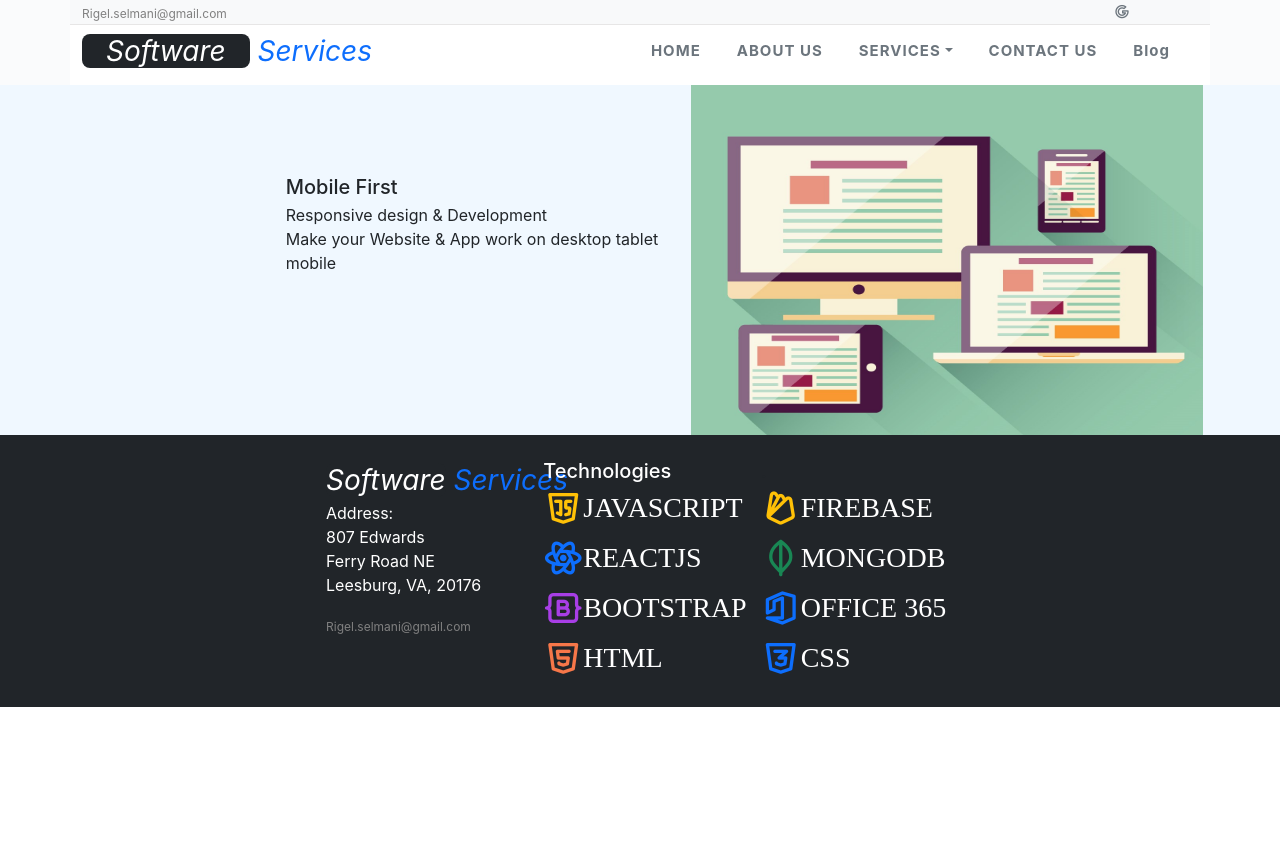
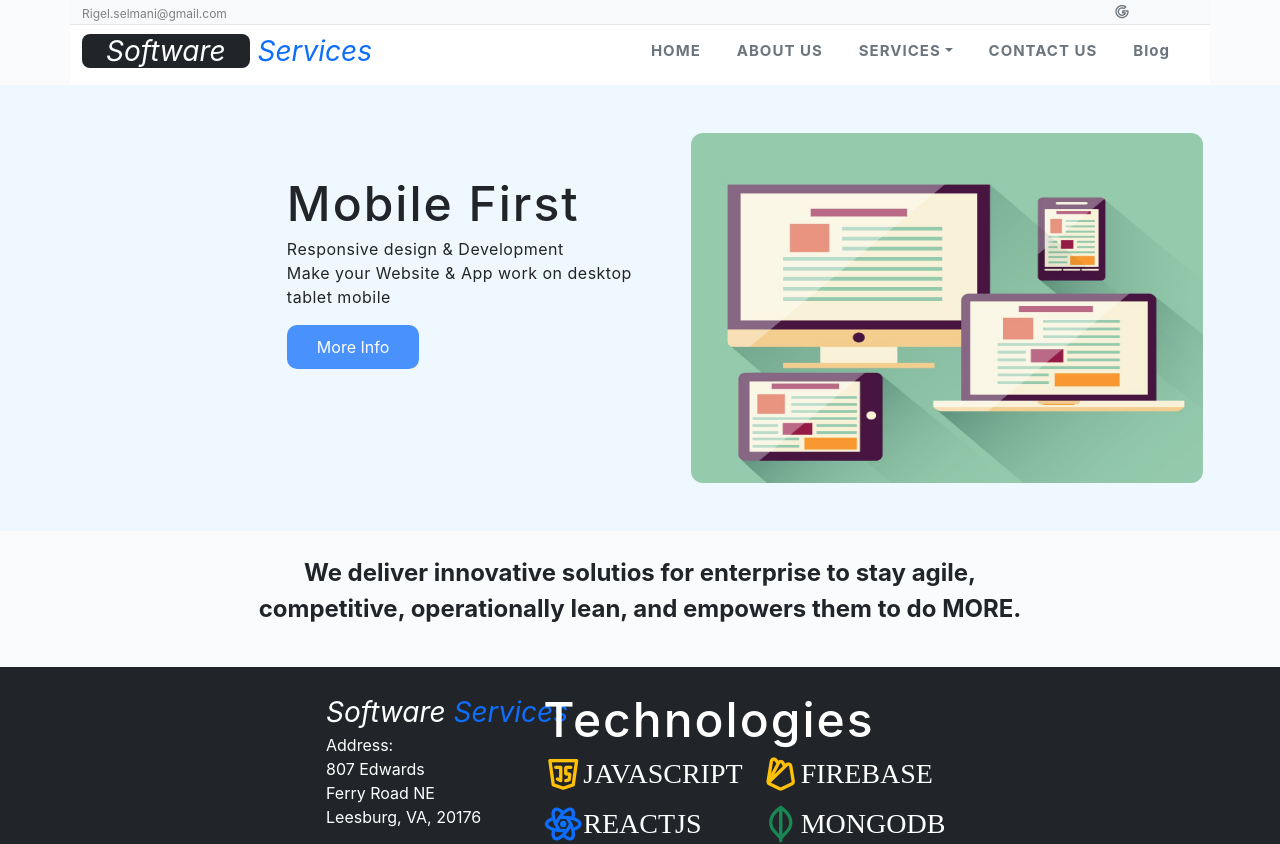
Before and after one commit to rigelselmani/software, a JavaScript app: page / in a window 1280 px wide. Shown: the top 844 px of the page. Before the commit the page ends 800 px from the top, so only its background shows below. Built offline with nearby package versions, Linux system fonts and the light colour scheme; the HTML template or start-up script is replaced by a standard one; a web font is replaced by a local one.

Commit message:
info button & p

```diff
--- a/src/pages/home/Home.css
+++ b/src/pages/home/Home.css
@@ -1,6 +1,23 @@
 .home-content{
     background-color: aliceblue;
 }
-.card-img-top{
-
+.card-title{
+    font-size: 48px;
+    letter-spacing: 2px;
 }
+.p-text{
+    letter-spacing: .5px;
+}
+.card-img-top {
+    border-radius: 12px;
+   }
+.info-btn{
+    border: none;
+    border-radius: 10px;
+    background-color: rgb(73, 145, 252);
+    padding: 10px 30px;
+    color: white;
+}
+.home-p-inovative{
+    font-weight: bold;
+}
--- a/src/pages/home/Home.js
+++ b/src/pages/home/Home.js
@@ -4,17 +4,21 @@ import logo from "../../images/reponsive-design.jpg"
 export default function Home(){
 
     return(
+      <div>
         <div className="home-content d-flex flex-row justify-content-center">
             <div className="home-section text-start" style={{width: "48%",margin:"90px 0 0 0"}}>
-              <div className="" style={{marginLeft:"34%"}}>
-                <h5 className="card-title mb-1">Mobile First</h5>
-                <p className="home-text mb-0">Responsive design & Development</p>
-                <p className="home-text">Make your Website & App work on desktop tablet mobile</p>
+              <div className="" style={{marginLeft:"42%"}}>
+                <h5 className="card-title mb-1 ">Mobile First</h5>
+                <p className="p-text mb-0">Responsive design & Development</p>
+                <p className="p-text">Make your Website & App work on desktop tablet mobile</p>
+                <button className="info-btn">More Info</button>
               </div>
             </div>
-            <div className="" style={{ width: "40%"}}>
+            <div className="responsive-section-img m-5" style={{ width: "40%"}}>
             <img src={logo} className="card-img-top" alt="home-img" style={{ width: "100%", height:"350px"}} />
             </div>
         </div>
+        <p className=" home-p-inovative p-4 fs-4 mx-auto justify-content-center" style={{width:"65%", }}>We deliver innovative solutios for enterprise to stay agile, competitive, operationally lean, and empowers them to do MORE.</p>
+      </div>
     )
 }
```
